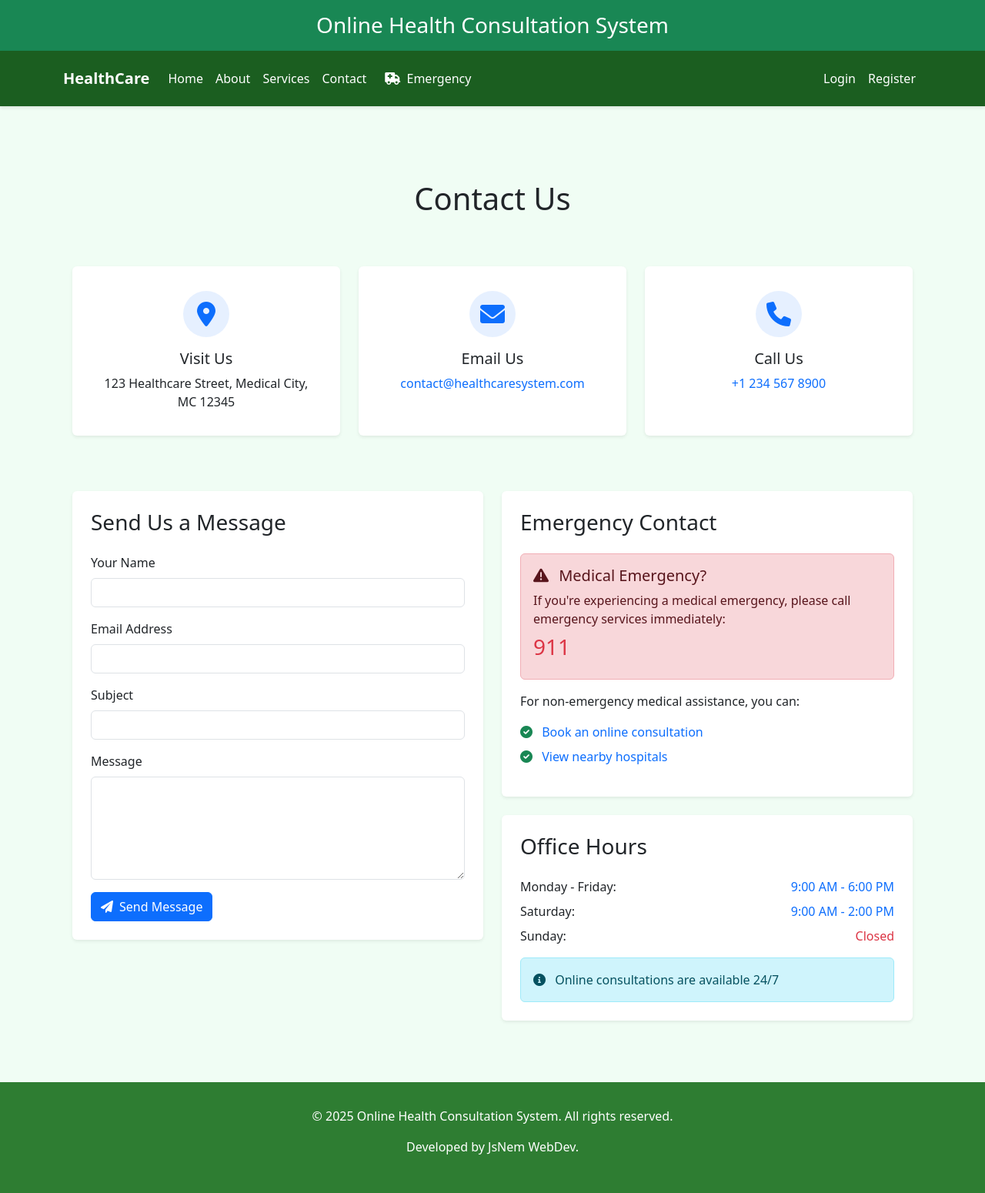
After one commit to sabnem/ONLINE-HEALTH-CONSULTATION, a Django app: page /contact/ in a window 1280 px wide. The commit adds this page. Shown: the whole page at 77% size. Run offline with Django 5.2, Linux system fonts and the light colour scheme.

Commit message:
Add About, Services, and Contact pages with email support
Introduced new views and templates for About, Services, and Contact pages. Updated navigation links in Base.html to use named URLs. Implemented contact form with email notifications to admin and confirmation to users. Added email configuration settings in settings.py and created HTML email templates for user and admin notifications.

```diff
--- a/online_health_consultation/OHC_System/templates/online_health_consultation/Base.html
+++ b/online_health_consultation/OHC_System/templates/online_health_consultation/Base.html
@@ -85,13 +85,13 @@
                         <a class="nav-link" href="{% url 'home' %}">Home</a>
                     </li>
                     <li class="nav-item">
-                        <a class="nav-link" href="#about">About</a>
+                        <a class="nav-link" href="{% url 'about' %}">About</a>
                     </li>
                     <li class="nav-item">
-                        <a class="nav-link" href="#services">Services</a>
+                        <a class="nav-link" href="{% url 'services' %}">Services</a>
                     </li>
                     <li class="nav-item">
-                        <a class="nav-link" href="#contact">Contact</a>
+                        <a class="nav-link" href="{% url 'contact' %}">Contact</a>
                     </li>
                     <li class="nav-item">
                         <a class="nav-link btn btn-success text-white ms-2" href="{% url 'emergency' %}">
@@ -172,7 +172,10 @@
 
     <!-- Footer -->
     <footer>
-        &copy; 2025 Online Health Consultation System. All rights reserved.
+        <div class="container text-center">
+            <p>&copy; 2025 Online Health Consultation System. All rights reserved.</p>
+            <p>Developed by JsNem WebDev.</p>
+        </div>
     </footer>
 
     <!-- Bootstrap JS Bundle -->
--- /dev/null
+++ b/online_health_consultation/OHC_System/templates/online_health_consultation/contact.html
@@ -0,0 +1,160 @@
+{% extends 'online_health_consultation/Base.html' %}
+{% load static %}
+
+{% block title %}Contact Us - Online Health Consultation{% endblock %}
+
+{% block content %}
+<div class="container py-5">
+    <h1 class="text-center mb-5">{{ title }}</h1>
+
+    <!-- Contact Information Cards -->
+    <div class="row mb-5">
+        <div class="col-md-4 mb-4">
+            <div class="card h-100 border-0 shadow-sm text-center">
+                <div class="card-body">
+                    <div class="contact-icon mb-3">
+                        <i class="fas fa-map-marker-alt fa-2x text-primary"></i>
+                    </div>
+                    <h5 class="card-title">Visit Us</h5>
+                    <p class="card-text">{{ contact_info.address }}</p>
+                </div>
+            </div>
+        </div>
+        <div class="col-md-4 mb-4">
+            <div class="card h-100 border-0 shadow-sm text-center">
+                <div class="card-body">
+                    <div class="contact-icon mb-3">
+                        <i class="fas fa-envelope fa-2x text-primary"></i>
+                    </div>
+                    <h5 class="card-title">Email Us</h5>
+                    <p class="card-text">
+                        <a href="mailto:{{ contact_info.email }}" class="text-decoration-none">{{ contact_info.email }}</a>
+                    </p>
+                </div>
+            </div>
+        </div>
+        <div class="col-md-4 mb-4">
+            <div class="card h-100 border-0 shadow-sm text-center">
+                <div class="card-body">
+                    <div class="contact-icon mb-3">
+                        <i class="fas fa-phone fa-2x text-primary"></i>
+                    </div>
+                    <h5 class="card-title">Call Us</h5>
+                    <p class="card-text">
+                        <a href="tel:{{ contact_info.phone }}" class="text-decoration-none">{{ contact_info.phone }}</a>
+                    </p>
+                </div>
+            </div>
+        </div>
+    </div>
+
+    <div class="row">
+        <!-- Contact Form -->
+        <div class="col-lg-6 mb-4">
+            <div class="card border-0 shadow-sm">
+                <div class="card-body p-4">
+                    <h3 class="card-title mb-4">Send Us a Message</h3>
+                    {% if messages %}
+                    {% for message in messages %}
+                    <div class="alert alert-{{ message.tags }} alert-dismissible fade show" role="alert">
+                        {{ message }}
+                        <button type="button" class="btn-close" data-bs-dismiss="alert" aria-label="Close"></button>
+                    </div>
+                    {% endfor %}
+                    {% endif %}
+                    <form method="post">
+                        {% csrf_token %}
+                        <div class="mb-3">
+                            <label for="name" class="form-label">Your Name</label>
+                            <input type="text" class="form-control" id="name" name="name" required>
+                        </div>
+                        <div class="mb-3">
+                            <label for="email" class="form-label">Email Address</label>
+                            <input type="email" class="form-control" id="email" name="email" required>
+                        </div>
+                        <div class="mb-3">
+                            <label for="subject" class="form-label">Subject</label>
+                            <input type="text" class="form-control" id="subject" name="subject" required>
+                        </div>
+                        <div class="mb-3">
+                            <label for="message" class="form-label">Message</label>
+                            <textarea class="form-control" id="message" name="message" rows="5" required></textarea>
+                        </div>
+                        <button type="submit" class="btn btn-primary">
+                            <i class="fas fa-paper-plane me-2"></i>Send Message
+                        </button>
+                    </form>
+                </div>
+            </div>
+        </div>
+
+        <!-- Emergency Contact -->
+        <div class="col-lg-6">
+            <div class="card border-0 shadow-sm mb-4">
+                <div class="card-body p-4">
+                    <h3 class="card-title mb-4">Emergency Contact</h3>
+                    <div class="alert alert-danger">
+                        <h5 class="alert-heading">
+                            <i class="fas fa-exclamation-triangle me-2"></i>
+                            Medical Emergency?
+                        </h5>
+                        <p class="mb-0">If you're experiencing a medical emergency, please call emergency services immediately:</p>
+                        <h3 class="mt-2">
+                            <a href="tel:911" class="text-danger text-decoration-none">911</a>
+                        </h3>
+                    </div>
+                    <p>For non-emergency medical assistance, you can:</p>
+                    <ul class="list-unstyled">
+                        <li class="mb-2">
+                            <i class="fas fa-check-circle text-success me-2"></i>
+                            <a href="{% url 'book_consultation' %}" class="text-decoration-none">Book an online consultation</a>
+                        </li>
+                        <li class="mb-2">
+                            <i class="fas fa-check-circle text-success me-2"></i>
+                            <a href="{% url 'emergency' %}" class="text-decoration-none">View nearby hospitals</a>
+                        </li>
+                    </ul>
+                </div>
+            </div>
+
+            <!-- Office Hours -->
+            <div class="card border-0 shadow-sm">
+                <div class="card-body p-4">
+                    <h3 class="card-title mb-4">Office Hours</h3>
+                    <ul class="list-unstyled">
+                        <li class="d-flex justify-content-between mb-2">
+                            <span>Monday - Friday:</span>
+                            <span class="text-primary">9:00 AM - 6:00 PM</span>
+                        </li>
+                        <li class="d-flex justify-content-between mb-2">
+                            <span>Saturday:</span>
+                            <span class="text-primary">9:00 AM - 2:00 PM</span>
+                        </li>
+                        <li class="d-flex justify-content-between">
+                            <span>Sunday:</span>
+                            <span class="text-danger">Closed</span>
+                        </li>
+                    </ul>
+                    <div class="alert alert-info mt-3 mb-0">
+                        <i class="fas fa-info-circle me-2"></i>
+                        Online consultations are available 24/7
+                    </div>
+                </div>
+            </div>
+        </div>
+    </div>
+</div>
+
+<style>
+.contact-icon {
+    width: 60px;
+    height: 60px;
+    margin: 0 auto;
+    display: flex;
+    align-items: center;
+    justify-content: center;
+    background-color: rgba(var(--bs-primary-rgb), 0.1);
+    border-radius: 50%;
+}
+</style>
+{% endblock %}
--- a/online_health_consultation/OHC_System/urls.py
+++ b/online_health_consultation/OHC_System/urls.py
@@ -4,6 +4,9 @@ from . import views
 urlpatterns = [
     # Authentication & Main Pages
     path('', views.home, name='home'),
+    path('about/', views.about_page, name='about'),
+    path('services/', views.services_page, name='services'),
+    path('contact/', views.contact_page, name='contact'),
     path('login/', views.user_login, name='login'),
     path('register/', views.register, name='register'),
     path('logout/', views.user_logout, name='logout'),
--- a/online_health_consultation/OHC_System/views.py
+++ b/online_health_consultation/OHC_System/views.py
@@ -439,6 +439,135 @@ def article_detail(request, article_slug):
     article = get_object_or_404(HealthArticle, slug=article_slug)
     return render(request, 'online_health_consultation/article_detail.html', {'article': article})
 
+# Page Views
+def about_page(request):
+    """About page view."""
+    context = {
+        'title': 'About Us',
+        'team_members': [
+            {
+                'name': 'Dr. John Smith',
+                'role': 'Chief Medical Officer',
+                'description': 'Specialist in Internal Medicine with 15 years of experience.',
+                'image': 'doctor1.jpg'
+            },
+            {
+                'name': 'Dr. Sarah Johnson',
+                'role': 'Lead Cardiologist',
+                'description': 'Expert in cardiovascular health with extensive research background.',
+                'image': 'doctor2.jpg'
+            },
+            {
+                'name': 'Dr. Michael Chen',
+                'role': 'Head of Pediatrics',
+                'description': 'Dedicated to providing exceptional care for children for over a decade.',
+                'image': 'doctor3.jpg'
+            }
+        ]
+    }
+    return render(request, 'online_health_consultation/about.html', context)
+
+def services_page(request):
+    """Services page view."""
+    context = {
+        'title': 'Our Services',
+        'services': [
+            {
+                'name': 'Video Consultation',
+                'description': 'Connect with qualified doctors through secure video calls from the comfort of your home.',
+                'icon': 'fa-video'
+            },
+            {
+                'name': 'Emergency Care',
+                'description': '24/7 emergency support and guidance with quick access to nearby medical facilities.',
+                'icon': 'fa-ambulance'
+            },
+            {
+                'name': 'Medical Records',
+                'description': 'Secure storage and easy access to your complete medical history and test results.',
+                'icon': 'fa-file-medical'
+            },
+            {
+                'name': 'Prescription Management',
+                'description': 'Digital prescriptions and medication reminders to manage your health better.',
+                'icon': 'fa-prescription'
+            },
+            {
+                'name': 'Specialist Referrals',
+                'description': 'Get connected with specialists based on your specific health needs.',
+                'icon': 'fa-user-md'
+            },
+            {
+                'name': 'Health Monitoring',
+                'description': 'Regular health check-ups and continuous monitoring of your conditions.',
+                'icon': 'fa-heart'
+            }
+        ]
+    }
+    return render(request, 'online_health_consultation/services.html', context)
+
+def contact_page(request):
+    """Contact page view."""
+    if request.method == 'POST':
+        try:
+            name = request.POST.get('name')
+            email = request.POST.get('email')
+            subject = request.POST.get('subject')
+            message = request.POST.get('message')
+
+            # Send email to admin
+            from django.core.mail import send_mail
+            from django.conf import settings
+            from django.template.loader import render_to_string
+
+            # Prepare email content
+            context = {
+                'name': name,
+                'email': email,
+                'message': message,
+                'subject': subject
+            }
+
+            # Render email templates
+            email_body = render_to_string('online_health_consultation/email/contact_email.html', context)
+            admin_notification = render_to_string('online_health_consultation/email/admin_notification.html', context)
+
+            # Send confirmation email to user
+            send_mail(
+                subject='Thank you for contacting us',
+                message='',
+                from_email=settings.DEFAULT_FROM_EMAIL,
+                recipient_list=[email],
+                html_message=email_body,
+                fail_silently=False
+            )
+
+            # Send notification to admin
+            send_mail(
+                subject=f'New Contact Form Submission: {subject}',
+                message='',
+                from_email=settings.DEFAULT_FROM_EMAIL,
+                recipient_list=[settings.ADMIN_EMAIL],
+                html_message=admin_notification,
+                fail_silently=False
+            )
+
+            messages.success(request, 'Thank you for your message. We will get back to you soon!')
+            return redirect('contact')
+        except Exception as e:
+            messages.error(request, 'Sorry, there was an error sending your message. Please try again later.')
+            print(f"Error sending email: {str(e)}")  # For debugging
+
+    context = {
+        'title': 'Contact Us',
+        'contact_info': {
+            'address': '123 Healthcare Street, Medical City, MC 12345',
+            'email': 'contact@healthcaresystem.com',
+            'phone': '+1 234 567 8900'
+        }
+    }
+    return render(request, 'online_health_consultation/contact.html', context)
+
 # Emergency Services
 def emergency(request):
     """Emergency services information page."""
```
Also changed, not shown: online_health_consultation/OHC_System/templates/online_health_consultation/about.html (added, +100 -0 lines), online_health_consultation/OHC_System/templates/online_health_consultation/email/admin_notification.html (added, +57 -0 lines), online_health_consultation/OHC_System/templates/online_health_consultation/email/contact_email.html (added, +65 -0 lines), online_health_consultation/OHC_System/templates/online_health_consultation/services.html (added, +145 -0 lines), online_health_consultation/online_health_consultation/settings.py (+9 -0 lines).
